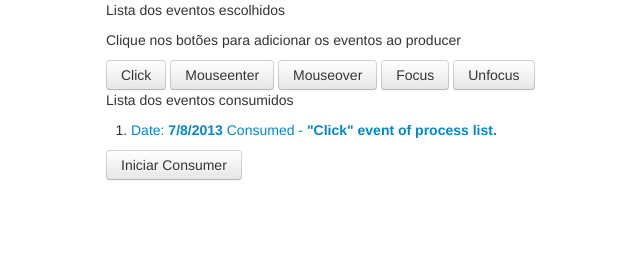
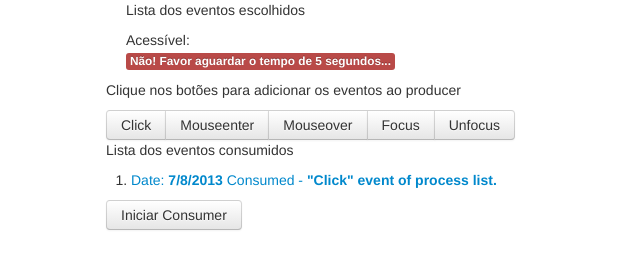
Before and after one commit to willmendesneto/TLBS-Producer-Consumer-Problem, a website: page app/index.html in a window 1280 px wide. Both pictures are taken after a click on the link "Iniciar Consumer". Shown: the whole page, without its empty margins (64-704 px from the left). Drawn offline with nearby package versions, Linux system fonts and the light colour scheme.

Commit message:
Add DOM element for render Semaphore message in application;
Signed-off-by: willmendesneto <willmendesneto@gmail.com>

```diff
--- a/app/index.html
+++ b/app/index.html
@@ -17,18 +17,25 @@
     </head>
     <body>
         <div class="container">
-            <p>Lista dos eventos escolhidos</p>
-            <ol class="list-events-producer">
-                <li></li>
-            </ol>
+            <div class="span8">
+                <p>Lista dos eventos escolhidos</p>
+                <ol class="list-events-producer">
+                    <li></li>
+                </ol>
+            </div>
+            <div class="span4">
+                <p>Acessível: <span class="label">Não iniciado</span></p>
+            </div>
         </div>
         <div class="container">
             <p>Clique nos botões para adicionar os eventos ao producer</p>
-            <a href="javascript:void(0);" class="btn add-events">Click</a>
-            <a href="javascript:void(0);" class="btn add-events">Mouseenter</a>
-            <a href="javascript:void(0);" class="btn add-events">Mouseover</a>
-            <a href="javascript:void(0);" class="btn add-events">Focus</a>
-            <a href="javascript:void(0);" class="btn add-events">Unfocus</a>
+            <div class="btn-group">
+                <button class="btn add-events">Click</button>
+                <button class="btn add-events">Mouseenter</button>
+                <button class="btn add-events">Mouseover</button>
+                <button class="btn add-events">Focus</button>
+                <button class="btn add-events">Unfocus</button>
+            </div>
         </div>
 
         <div class="container">
@@ -57,7 +64,7 @@
         <script src="scripts/Semaphore.js"></script>
         <!-- endbuild -->
         <script type="text/javascript">
-            var semaphore = new Semaphore();
+            var semaphore = new Semaphore('span.label');
             // Init Producer
             var producer = new Producer('.add-events', '.list-events-producer', 'item');
             producer.init();
--- a/app/scripts/Consumer.js
+++ b/app/scripts/Consumer.js
@@ -9,13 +9,13 @@ var Consumer = function(Producer){
                 return false;
             }
             //  Close access for bufferEvent
-            semaphore.accessibleBufferEvents = false;
+            semaphore.setAccessBufferEvents(false);
 
             var producerInstance = this.producer.getInstance();
             this.addConsumerLogInList();
             // Buffer will be accessible in 5 seconds
             setTimeout( function() {
-                semaphore.accessibleBufferEvents = true;
+                semaphore.setAccessBufferEvents(true);
             }, 5000);
         },
         getInstance:  function(){
@@ -26,8 +26,6 @@ var Consumer = function(Producer){
                 producerInstance = this.producer.getInstance(),
                 logText
             ;
-            //  Removing oldest elements
-            //$('.list-events-consumer').find('li').remove();
 
             var bufferEvents = producerInstance.getBufferEvents(),
                 bufferEventsLength = bufferEvents.length,
--- a/app/scripts/Producer.js
+++ b/app/scripts/Producer.js
@@ -56,13 +56,13 @@ var Producer = function(elementListener, listEvents, classItem){
                     return false;
                 }
                 //  Close access for bufferEvent
-                semaphore.accessibleBufferEvents = false;
+                semaphore.setAccessBufferEvents(false);
 
                 self.removeElementInList( $(this).data('key') );
 
                 // Buffer will be accessible in 5 seconds
                 setTimeout( function() {
-                    semaphore.accessibleBufferEvents = true;
+                    semaphore.setAccessBufferEvents(true);
                 }, 5000);
 
             });
--- a/app/scripts/Semaphore.js
+++ b/app/scripts/Semaphore.js
@@ -1,13 +1,32 @@
-var Semaphore = function(){
+var Semaphore = function(element) {
     "use strict";
 
     return {
+        $elementForWriteAccessInDom: $(element),
         accessibleBufferEvents: true,
         getInstance:  function(){
             return this;
         },
         bufferEventIsAccessible: function(){
             return this.getInstance().accessibleBufferEvents;
+        },
+        setAccessBufferEvents: function(access){
+            this.accessibleBufferEvents = access;
+            this.writingAccessInDOMElement(this.accessibleBufferEvents);
+        },
+        writingAccessInDOMElement: function(access){
+            //  By default the access is false
+            var className = 'label-important',
+                messageHtml = 'Não! Favor aguardar o tempo de 5 segundos...'
+            ;
+            if (access) {
+                className = 'label-success';
+                messageHtml = 'Sim! O buffer por ser utilizado novamente!';
+            }
+
+            this.$elementForWriteAccessInDom.removeClass('label-important label-success')
+                                            .addClass(className)
+                                            .text(messageHtml);
         }
     };
 };
```
